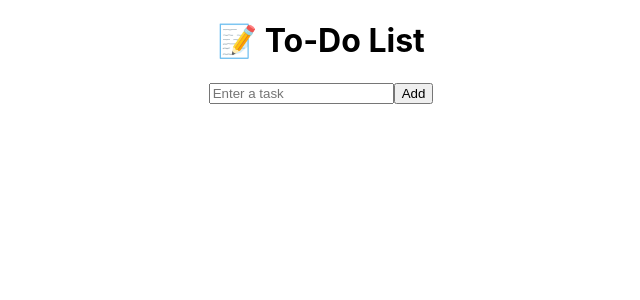
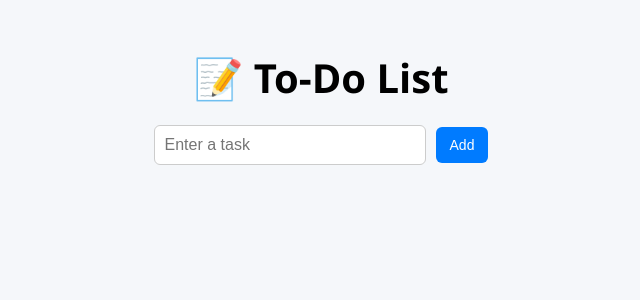
Before and after one commit to palak22291/todo-app, a React (Create React App) app: page / in a window 1280 px wide. Shown: the top 300 px of the page, without its empty margins (319-959 px from the left). Built offline with nearby package versions, Linux system fonts and the light colour scheme.

Commit message:
added session storage

```diff
--- a/src/App.css
+++ b/src/App.css
@@ -1,38 +1,91 @@
+/* App.css */
+
+body {
+  background-color: #f5f7fa;
+  margin: 0;
+  padding: 0;
+  font-family: 'Segoe UI', Tahoma, Geneva, Verdana, sans-serif;
+}
+
 .App {
   text-align: center;
+  margin-top: 50px;
 }
 
-.App-logo {
-  height: 40vmin;
-  pointer-events: none;
+h1 {
+  font-size: 2.5rem;
+  margin-bottom: 20px;
 }
 
-@media (prefers-reduced-motion: no-preference) {
-  .App-logo {
-    animation: App-logo-spin infinite 20s linear;
-  }
+.input-section {
+  margin-bottom: 30px;
 }
 
-.App-header {
-  background-color: #282c34;
-  min-height: 100vh;
-  display: flex;
-  flex-direction: column;
-  align-items: center;
-  justify-content: center;
-  font-size: calc(10px + 2vmin);
-  color: white;
+input {
+  padding: 10px;
+  font-size: 16px;
+  width: 250px;
+  border: 1px solid #ccc;
+  border-radius: 6px;
+  outline: none;
+  transition: border-color 0.3s;
 }
 
-.App-link {
-  color: #61dafb;
+input:focus {
+  border-color: #007bff;
 }
 
-@keyframes App-logo-spin {
-  from {
-    transform: rotate(0deg);
-  }
-  to {
-    transform: rotate(360deg);
-  }
+button {
+  padding: 10px 14px;
+  font-size: 14px;
+  margin-left: 10px;
+  border: none;
+  border-radius: 6px;
+  cursor: pointer;
+  background-color: #007bff;
+  color: white;
+  transition: background-color 0.3s ease;
 }
+
+button:hover {
+  background-color: #0056b3;
+}
+
+ul {
+  list-style-type: none;
+  padding: 0;
+}
+
+li {
+  background-color: #ffffff;
+  padding: 12px 20px;
+  margin: 10px auto;
+  width: 400px;
+  border-radius: 8px;
+  box-shadow: 0 2px 5px rgba(0, 0, 0, 0.1);
+  display: flex;
+  justify-content: space-between;
+  align-items: center;
+  font-size: 18px;
+}
+
+.completed {
+  text-decoration: line-through;
+  color: gray;
+}
+
+li button {
+  margin-left: 10px;
+  font-size: 12px;
+  padding: 6px 10px;
+  background-color: #f44336;
+  border-radius: 4px;
+}
+
+li button:first-of-type {
+  background-color: #4caf50;
+}
+
+li button:hover {
+  opacity: 0.9;
+}
--- a/src/App.js
+++ b/src/App.js
@@ -1,46 +1,51 @@
-import React ,{useState} from "react";
+import React, { useState, useEffect } from "react";
 import './App.css';
 
 function App() {
 
-  const [tasks,setTasks]=useState([])
-  const[input,setInput]=useState("")
+  const [tasks, setTasks] = useState(() => {
+    const storedTasks = sessionStorage.getItem("tasks");
+    return storedTasks ? JSON.parse(storedTasks) : [];
+     // empty dependecy array = code runs only once when component mounts
+
+    });
+
+  const [input, setInput] = useState("");
 
 
-  // to add a task
-  function addTask(){
+  useEffect(() => {
+    sessionStorage.setItem("tasks", JSON.stringify(tasks));
+  }, [tasks]);
+  // because session storage only accepts strings
 
-    if (input.trim()===""){
-      return;
-    }
 
-    const newTask ={
-      text:input,
-      completed:false
-    }
+  function addTask() {
+    if (input.trim() === "") return;
 
-    const updatedTasks =[...tasks,newTask]
-    setTasks(updatedTasks)
-    setInput("")
+    const newTask = {
+      text: input,
+      completed: false
+    };
 
-  }
-  // to toggle complete status
-
-  function toggleComplete(index){
-    setTasks(
-      tasks.map((task,i)=>
-        i===index ? {...task,completed: !task.completed} : task)
-    )
+    setTasks([...tasks, newTask]);
+    setInput("");
   }
 
-  // to delete task
+  function toggleComplete(index) {
+    setTasks(
+      tasks.map((task, i) =>
+        i === index ? { ...task, completed: !task.completed } : task
+      )
+    );
+  }
 
-  function deleteTask(index){
-    const updatedTasks=[...tasks]
-    updatedTasks.splice(index,1)
-    setTasks(updatedTasks)
 
+  function deleteTask(index) {
+    const updatedTasks = [...tasks];
+    updatedTasks.splice(index, 1);
+    setTasks(updatedTasks);
   }
+
   return (
     <div className="App">
       <h1>📝 To-Do List</h1>
@@ -50,10 +55,8 @@ function App() {
           type="text"
           value={input}
           onChange={(e) => setInput(e.target.value)}
-          onKeyDown={(e)=>{
-            if (e.key==="Enter"){
-              addTask();
-            }
+          onKeyDown={(e) => {
+            if (e.key === "Enter") addTask();
           }}
           placeholder="Enter a task"
         />
@@ -72,8 +75,7 @@ function App() {
         ))}
       </ul>
     </div>
+  );
+}
 
-  );
-
-}
 export default App;
```
Also changed, not shown: src/logo.svg (deleted).
